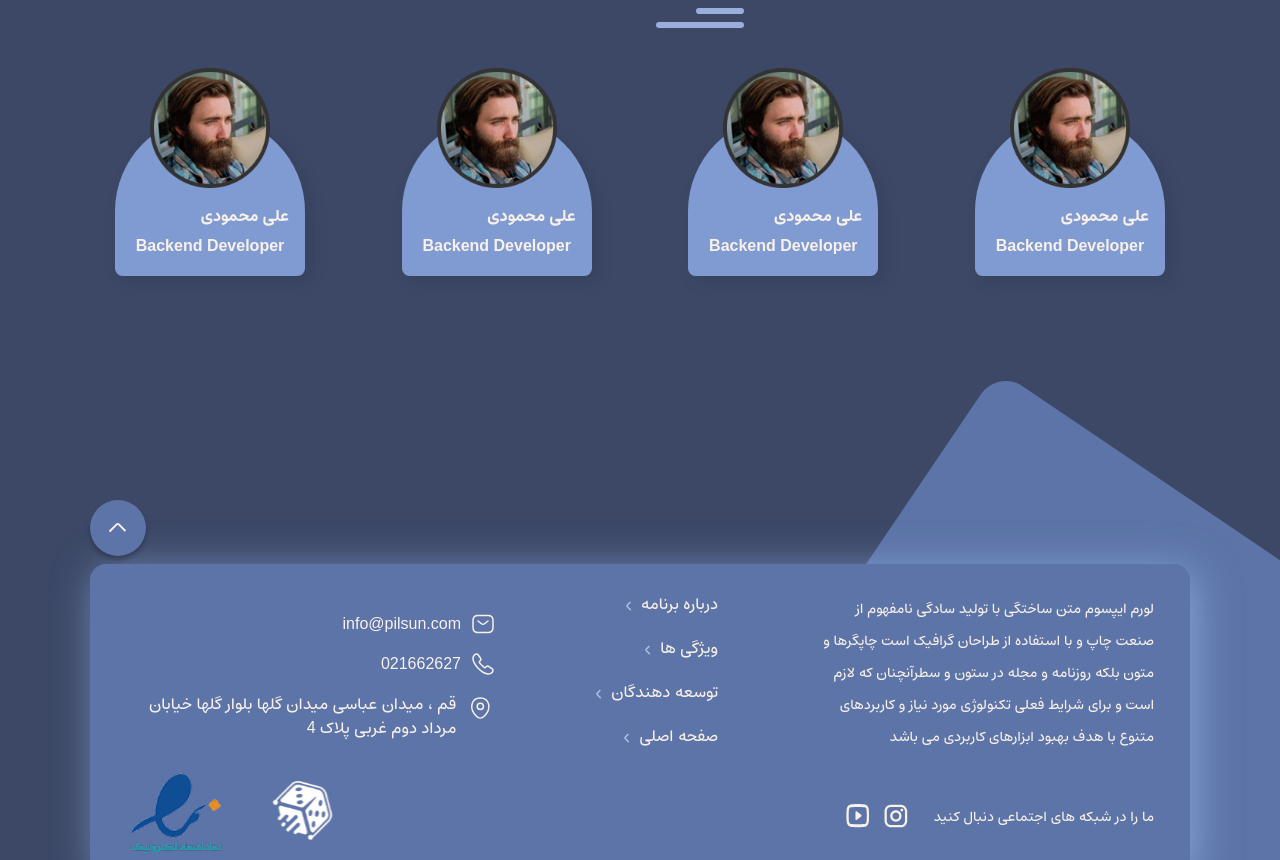
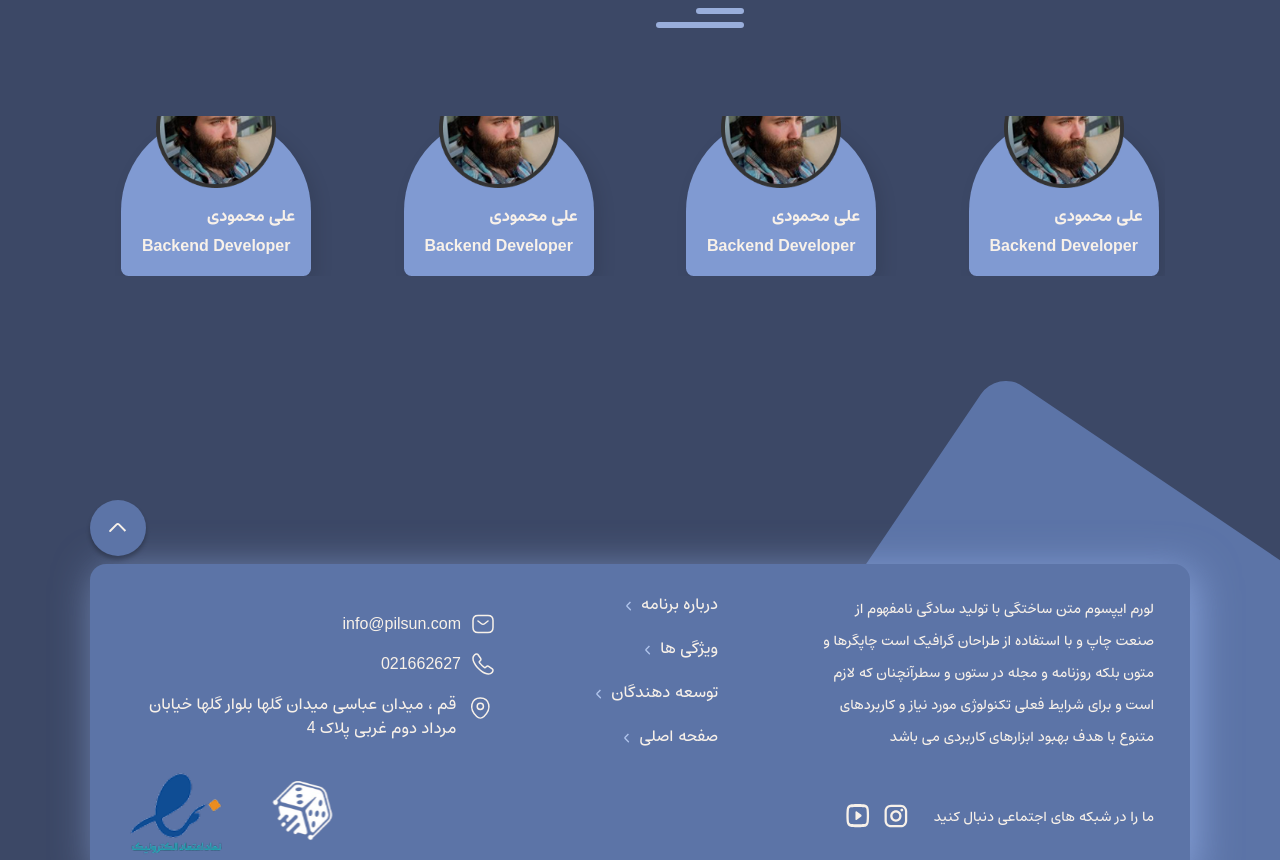
Before and after one commit to buordino/landing, a Next.js app: page / in a window 1280 px wide. Shown: the part 3190-4050 px from the top of the page. Built offline with nearby package versions, Linux system fonts and the light colour scheme.

Commit message:
feat(team): add swiper slider for team section

```diff
--- a/package.json
+++ b/package.json
@@ -14,6 +14,7 @@
     "next": "15.5.6",
     "react": "19.1.0",
     "react-dom": "19.1.0",
+    "swiper": "^12.0.3",
     "tailwind-merge": "^3.3.1"
   },
   "devDependencies": {
--- a/src/components/sections/team/Team.tsx
+++ b/src/components/sections/team/Team.tsx
@@ -1,5 +1,5 @@
 import SectionTitle from "@/components/ui/SectionTitle";
-import TeamItems from "./TeamItems";
+import TeamList from "./TeamList";
 
 const Team = () => {
   return (
@@ -7,18 +7,7 @@ const Team = () => {
       <div className="mt-14">
         <SectionTitle>تیم بـردیـنـو</SectionTitle>
         <div className="mt-22">
-          <ul className="flex flex-row items-center justify-between gap-20">
-            {[1, 2, 3, 4].map((item) => (
-              <TeamItems
-                key={item}
-                teamMember={{
-                  name: "علی محمودی",
-                  avatar: "/images/developer-mock.png",
-                  field: "Backend Developer",
-                }}
-              />
-            ))}
-          </ul>
+          <TeamList />
         </div>
       </div>
     </section>
--- a/src/components/sections/team/TeamItems.tsx
+++ b/src/components/sections/team/TeamItems.tsx
@@ -5,7 +5,7 @@ const TeamItems = ({ teamMember }: TeamItemsPropsType) => {
   const { avatar, field, name } = teamMember;
   return (
     <li>
-      <div className="rounded-lg rounded-t-[100px] bg-light-primary pb-[18px] pt-22 px-4 relative w-[190px] shadow-7xl">
+      <div className="rounded-lg rounded-t-[100px] bg-light-primary pb-[18px] pt-22 px-4 relative w-[190px] shadow-7xl mx-auto">
         <Image
           src={avatar}
           alt={name}
--- /dev/null
+++ b/src/components/sections/team/TeamList.tsx
@@ -0,0 +1,36 @@
+"use client";
+
+import { staticTeamWorkers } from "@/constants/staticTeamWorkers";
+import TeamItems from "./TeamItems";
+import { Swiper, SwiperSlide } from "swiper/react";
+import "swiper/css";
+import "swiper/css/autoplay";
+
+const TeamList = () => {
+  return (
+    <div>
+      {" "}
+      <Swiper
+        loop={true}
+        direction="horizontal"
+        slidesPerView={4}
+        spaceBetween={80}
+        breakpoints={{
+          1024: { slidesPerView: 4, spaceBetween: 80 },
+          768: { slidesPerView: 3, spaceBetween: 40 },
+          640: { slidesPerView: 2, spaceBetween: 20 },
+          470: { slidesPerView: 2, spaceBetween: 10 },
+          0: { slidesPerView: 1, spaceBetween: 0 },
+        }}
+      >
+        {staticTeamWorkers.map((item, index) => (
+          <SwiperSlide key={index + 1}>
+            <TeamItems teamMember={item} />
+          </SwiperSlide>
+        ))}
+      </Swiper>
+    </div>
+  );
+};
+
+export default TeamList;
--- /dev/null
+++ b/src/constants/staticTeamWorkers.ts
@@ -0,0 +1,24 @@
+import { TeamMemberType } from "@/types/TeamTypes";
+
+export const staticTeamWorkers: TeamMemberType[] = [
+  {
+    name: "علی محمودی",
+    avatar: "/images/developer-mock.png",
+    field: "Backend Developer",
+  },
+  {
+    name: "علی محمودی",
+    avatar: "/images/developer-mock.png",
+    field: "Backend Developer",
+  },
+  {
+    name: "علی محمودی",
+    avatar: "/images/developer-mock.png",
+    field: "Backend Developer",
+  },
+  {
+    name: "علی محمودی",
+    avatar: "/images/developer-mock.png",
+    field: "Backend Developer",
+  },
+];
```
Also changed, not shown: 1 other file (tests, documents, lock files or other folders).
